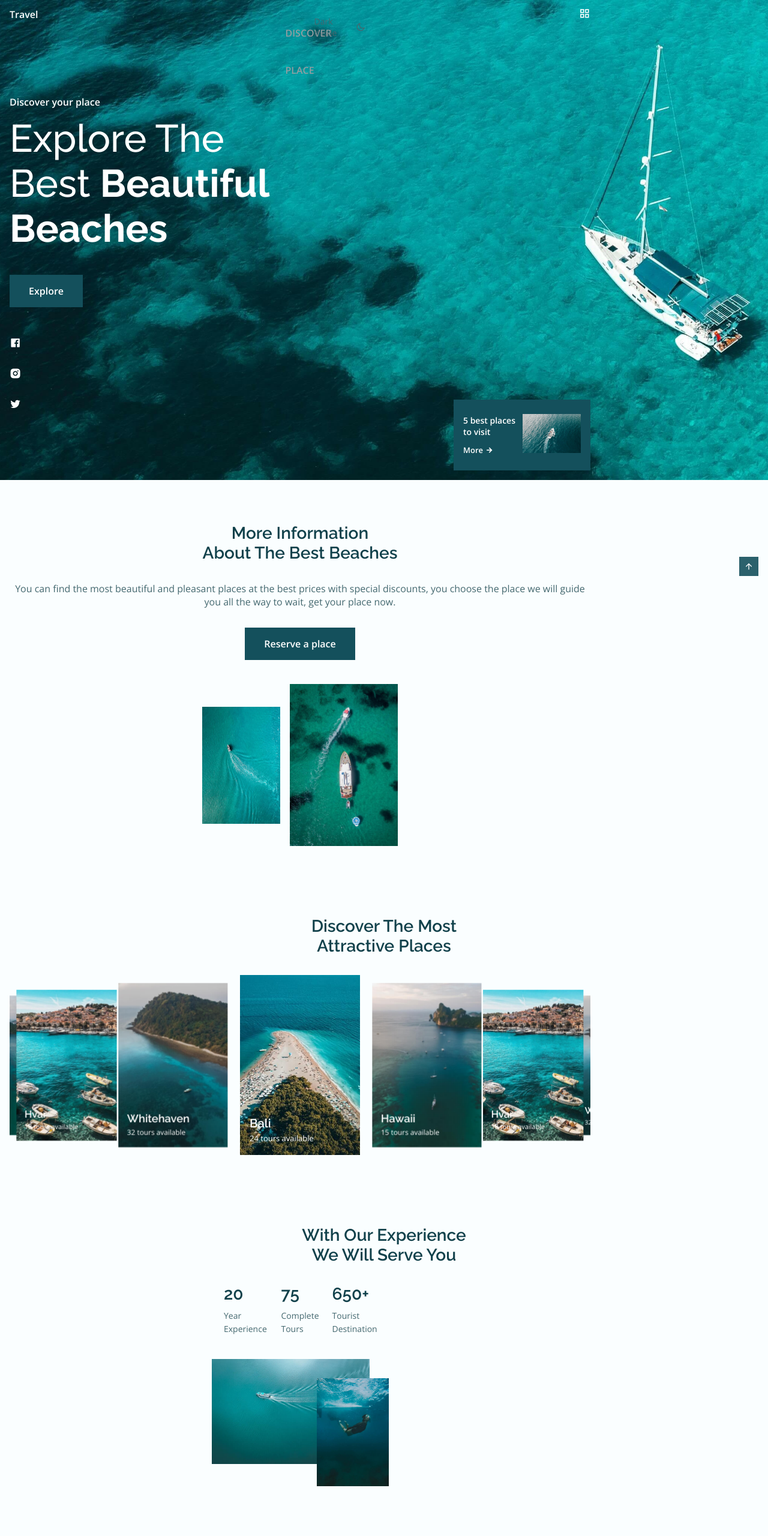
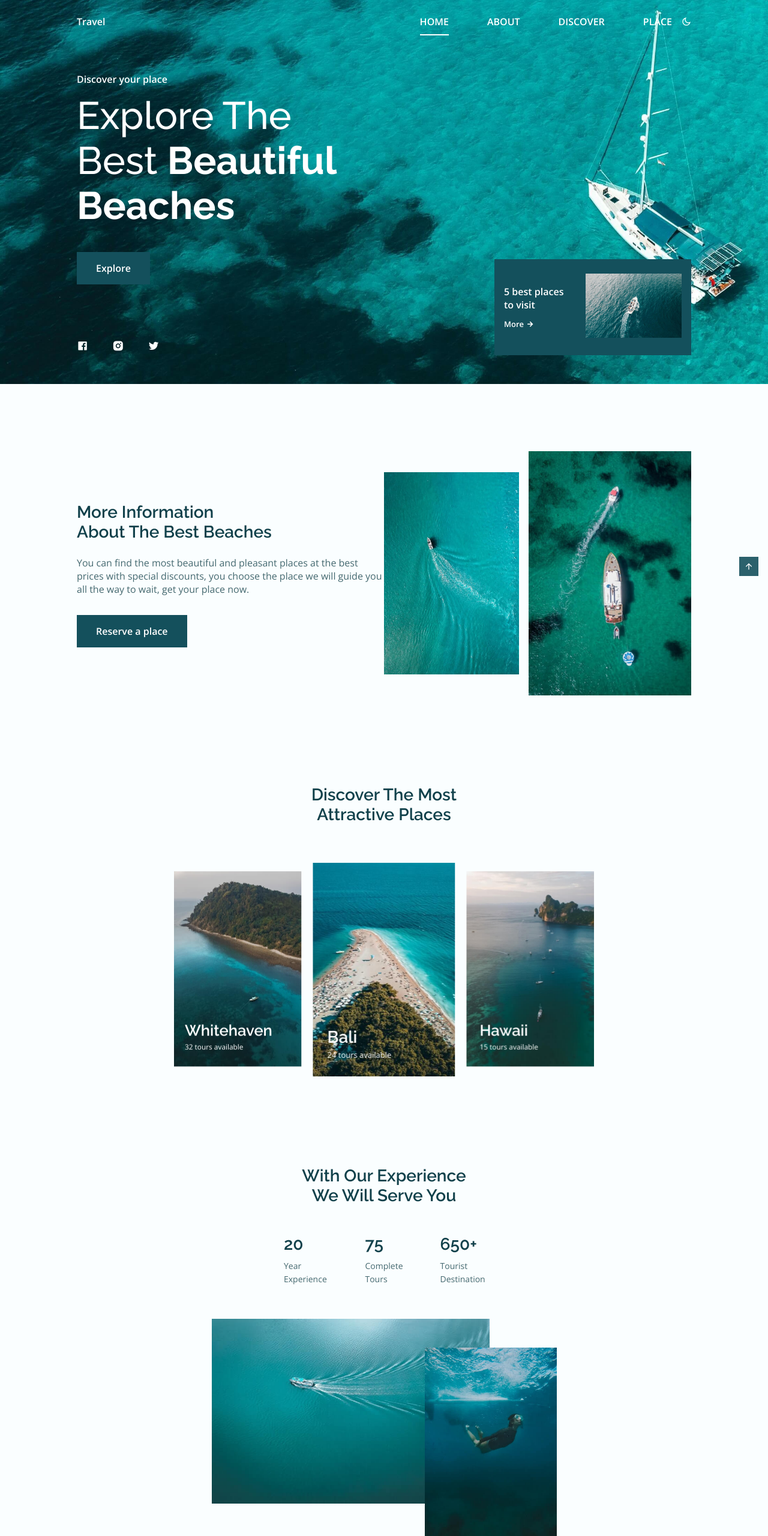
Before and after one commit to yvonneyx/responsive-travel-website, a plain HTML site: page index.html in a window 1280 px wide. Shown: the top 2560 px of the page at 60% size. Drawn offline with nearby package versions, Linux system fonts and the light colour scheme.

Commit message:
Media queries

```diff
--- a/assets/css/styles.css
+++ b/assets/css/styles.css
@@ -71,7 +71,7 @@
 }
 
 /* ============ Variables Dark Theme ============ */
-body.dark-theme{
+body.dark-theme {
   /* HSL color mode */
   --first-color-second: hsl(var(--hue-color), 54%, 12%);
   --title-color: hsl(var(--hue-color), 24%, 95%);
@@ -143,7 +143,6 @@ ul {
 a {
   text-decoration: none;
 }
-
 
 img,
 video {
@@ -714,7 +713,6 @@ input {
 .footer__content {
   grid-template-columns: repeat(auto-fit, minmax(220px, 1fr));
   row-gap: 2rem;
-  width: max-content;
 }
 
 .footer__title,
@@ -815,3 +813,296 @@ input {
 ::-webkit-scrollbar-thumb:hover {
   background-color: var(--text-color-light);
 }
+
+/* ============ MEDIA QUERIES ============ */
+/* For small devices */
+@media screen and (max-width: 340px) {
+  .place__container {
+    grid-template-columns: max-content;
+    justify-content: center;
+  }
+
+  .experience__content {
+    padding: 0;
+  }
+
+  .experience__img-overlay:nth-child(1) {
+    width: 190px;
+  }
+
+  .experience__img-overlay:nth-child(2) {
+    width: 80px;
+  }
+
+  .home__info {
+    width: 190px;
+    padding: 1rem;
+  }
+
+  .experience__img,
+  .video__container {
+    padding: 0;
+  }
+}
+
+/* For medium devices */
+@media screen and (min-width: 568px) {
+  .video__container {
+    display: grid;
+    grid-template-columns: 0.6fr;
+    justify-content: center;
+  }
+
+  .place__container {
+    grid-template-columns: repeat(3, max-content);
+  }
+
+  .subscribe__form {
+    width: 470px;
+    margin: 0 auto;
+  }
+}
+
+@media screen and (min-width: 768px) {
+  body {
+    margin: 0;
+  }
+
+  .nav {
+    height: calc(var(--header-height) + 1.5rem);
+  }
+
+  .nav__link {
+    color: var(--white-color);
+    text-decoration: initial;
+  }
+
+  .nav__link:hover {
+    color: var(--white-color);
+  }
+
+  .nav__dark {
+    position: initial;
+  }
+
+  .nav__menu {
+    display: flex;
+    column-gap: 1rem;
+  }
+
+  .nav__list {
+    flex-direction: row;
+    column-gap: 4rem;
+  }
+
+  .nav__toggle,
+  .nav__close,
+  .change-theme-name {
+    display: none;
+  }
+
+  .change-theme {
+    color: var(--white-color);
+  }
+
+  .active-link::before {
+    background-color: var(--white-color);
+  }
+
+  .scroll-header .nav__link {
+    color: var(--text-color);
+  }
+
+  .scroll-header .change-theme {
+    color: var(--text-color);
+  }
+
+  .scroll-header .active-link::before {
+    background-color: var(--text-color);
+  }
+
+  .section {
+    padding: 7rem 0 2rem;
+  }
+
+  .home__container {
+    height: 100vh;
+    grid-template-rows: 1.8fr 0.5fr;
+  }
+
+  .home__data {
+    align-self: flex-end;
+  }
+  .home__social {
+    flex-direction: row;
+    align-self: flex-end;
+    margin-bottom: 3rem;
+    column-gap: 2.5rem;
+  }
+
+  .home__info {
+    bottom: 3rem;
+  }
+
+  .about__container {
+    grid-template-columns: repeat(2, 1fr);
+    align-items: center;
+  }
+
+  .about__data,
+  .about__title {
+    text-align: initial;
+  }
+
+  .about__title {
+    margin-bottom: var(--mb-1-5);
+  }
+
+  .about__description {
+    margin-bottom: var(--mb-2);
+  }
+
+  .discover__container {
+    width: 610px;
+    margin-left: auto;
+    margin-right: auto;
+  }
+
+  .discover__container,
+  .place__container {
+    padding-top: 2rem;
+  }
+
+  .experience__img-overlay:nth-child(1) {
+    width: 363px;
+    margin-right: 4rem;
+  }
+
+  .experience__img-overlay:nth-child(2) {
+    width: 160px;
+  }
+
+  .subscribe__bg {
+    background: none;
+    padding: 0;
+  }
+
+  .subscribe__container {
+    background-color: var(--first-color-second);
+    padding: 3.5rem 0;
+  }
+
+  .subscribe__input {
+    padding: 0 0.5rem;
+  }
+
+  .footer__rights {
+    flex-direction: row;
+    justify-content: space-between;
+  }
+}
+
+/* For large devices */
+@media screen and (min-width: 1024px) {
+  .container {
+    margin-left: auto;
+    margin-right: auto;
+  }
+
+  .home__container {
+    grid-template-rows: 2fr 0.5fr;
+  }
+
+  .home__info {
+    width: 328px;
+    grid-template-columns: 1fr 2fr;
+    column-gap: 2rem;
+  }
+
+  .home__info-title {
+    font-size: var(--normal-font-size);
+  }
+
+  .home__info-img {
+    width: 240px;
+  }
+
+  .about__img-one {
+    width: 240px;
+  }
+
+  .about__img-two {
+    width: 290px;
+  }
+
+  .discover__card {
+    width: 237px;
+  }
+
+  .discover__container {
+    width: 700px;
+  }
+
+  .discover__data {
+    left: 1.5rem;
+    bottom: 2rem;
+  }
+
+  .discover__title {
+    font-size: var(--h2-font-size);
+  }
+
+  .experience__content {
+    margin: var(--mb-1) 0;
+    column-gap: 3.5rem;
+  }
+
+  .experience__img-overlay:nth-child(1) {
+    width: 463px;
+    margin-right: 7rem;
+  }
+
+  .experience__img-overlay:nth-child(2) {
+    width: 220px;
+    top: 3rem;
+  }
+
+  .video__container {
+    grid-template-columns: 0.7fr;
+  }
+
+  .video__description {
+    padding: 0 8rem;
+  }
+
+  .place__container {
+    gap: 3rem 2rem;
+  }
+
+  .place__card,
+  .place__img {
+    height: 263px;
+  }
+
+  .footer__content {
+    justify-items: center;
+  }
+}
+
+@media screen and (min-width: 1200px) {
+  .container {
+    max-width: 1024px;
+  }
+}
+
+/* For tall screens on mobiles y desktop */
+@media screen and (min-height: 721px) {
+  body {
+    margin: 0;
+  }
+
+  .home__container,
+  .home__img {
+    height: 640px;
+  }
+}
```
